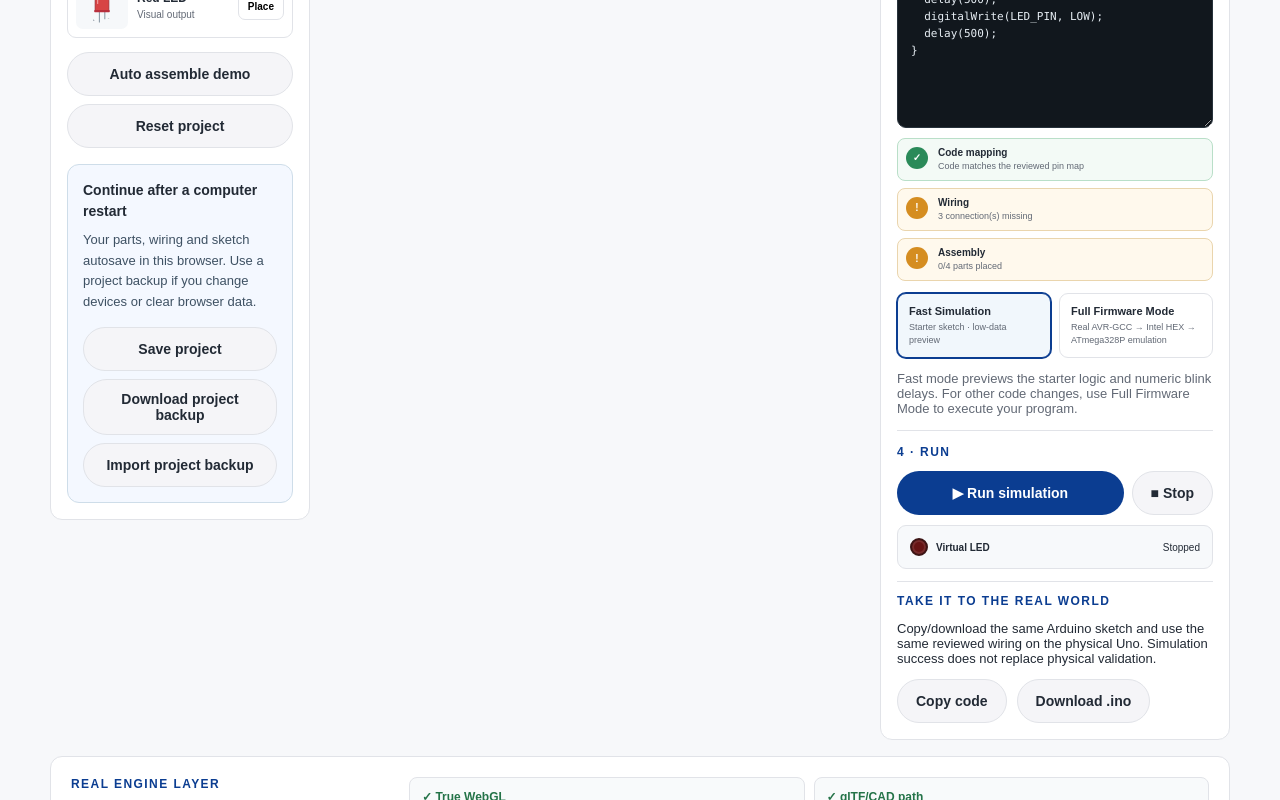
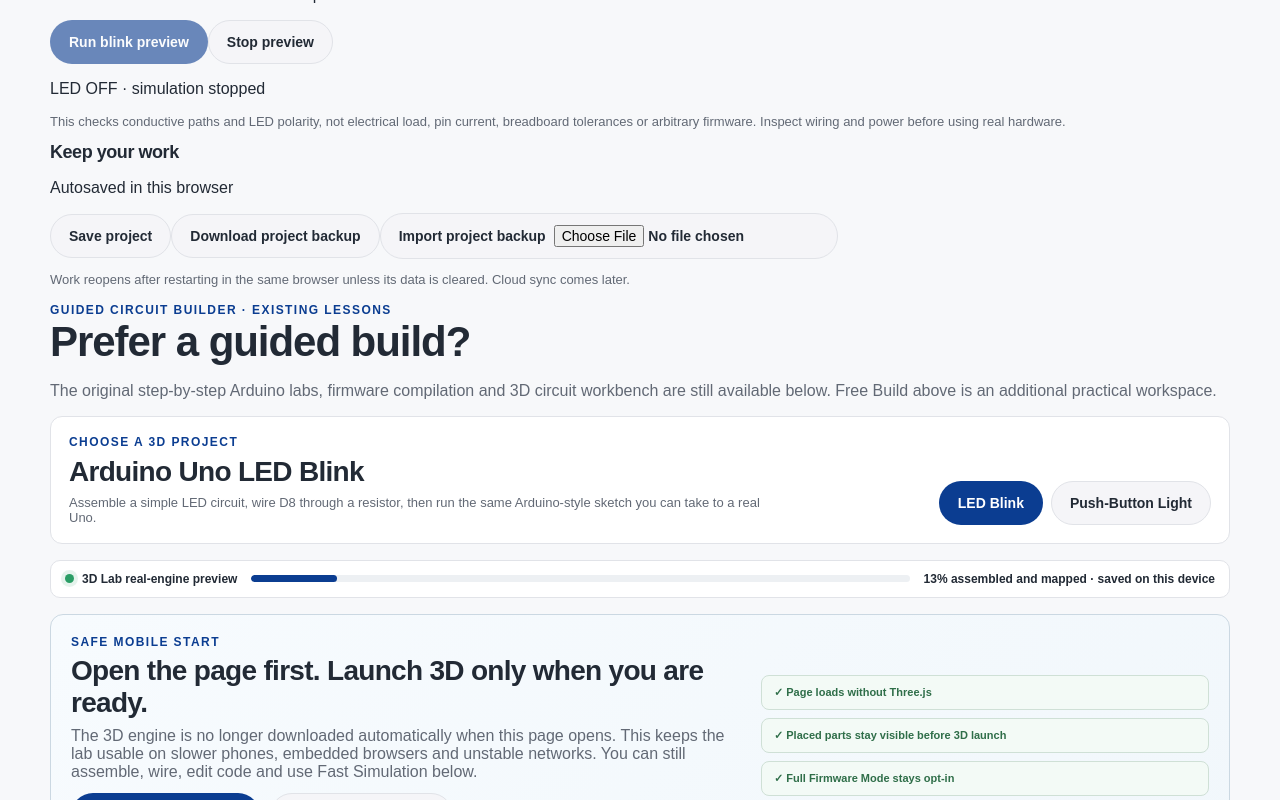
Before and after one commit to cath365/STEMBuild-, a Next.js app: page /3d-lab in a window 1280 px wide. Shown: the part 2703-3503 px from the top of the page. Built offline with nearby package versions, Linux system fonts and the light colour scheme.

Commit message:
feat: add free-build breadboard while preserving all guided labs and simulations

```diff
--- a/src/components/lab-mode-selector.tsx
+++ b/src/components/lab-mode-selector.tsx
@@ -4,6 +4,7 @@ import { useEffect, useRef, useState, type KeyboardEvent } from "react";
 import { RobotArena } from "@/components/robot-arena";
 import { RobotCADWorkspace } from "@/components/robot-cad-workspace";
 import { Stem3DLabPrototype } from "@/components/stem-3d-lab-prototype";
+import { BreadboardWorkshop } from "@/components/breadboard-workshop";
 
 type LabMode = "circuit" | "robot" | "cad";
 const modes: {
@@ -108,6 +109,12 @@ export function LabModeSelector() {
       </div>
 
       <div id="lab-panel-circuit" role="tabpanel" aria-labelledby="lab-tab-circuit" tabIndex={0} className="lab-mode-panel" hidden={mode !== "circuit"}>
+        <BreadboardWorkshop active={mode === "circuit"} />
+        <div className="bb-guided-divider">
+          <span className="eyebrow">GUIDED CIRCUIT BUILDER · EXISTING LESSONS</span>
+          <h2>Prefer a guided build?</h2>
+          <p className="muted">The original step-by-step Arduino labs, firmware compilation and 3D circuit workbench are still available below. Free Build above is an additional practical workspace.</p>
+        </div>
         <Stem3DLabPrototype active={mode === "circuit"} />
       </div>
       <div id="lab-panel-robot" role="tabpanel" aria-labelledby="lab-tab-robot" tabIndex={0} className="lab-mode-panel" hidden={mode !== "robot"}>
```
